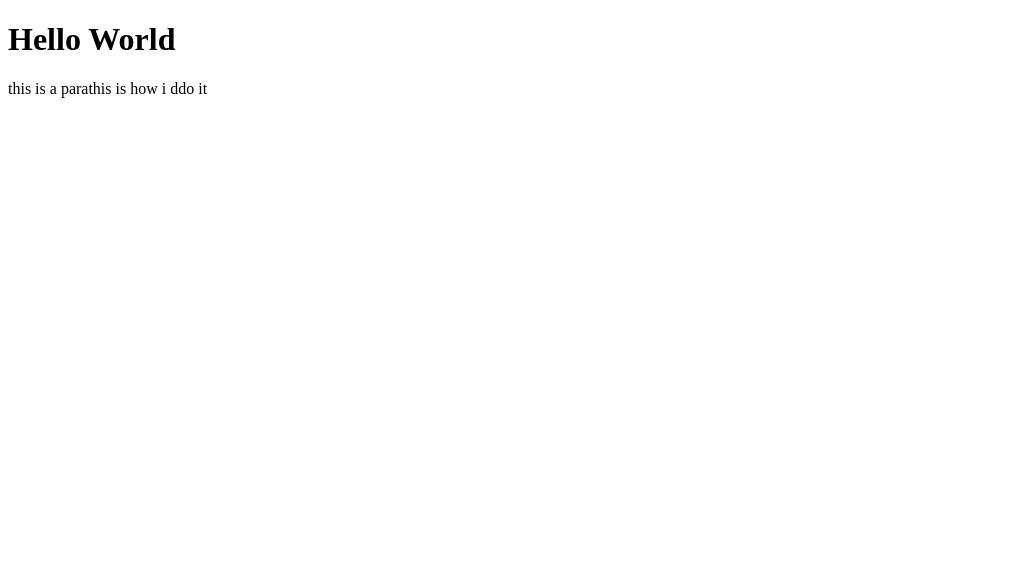
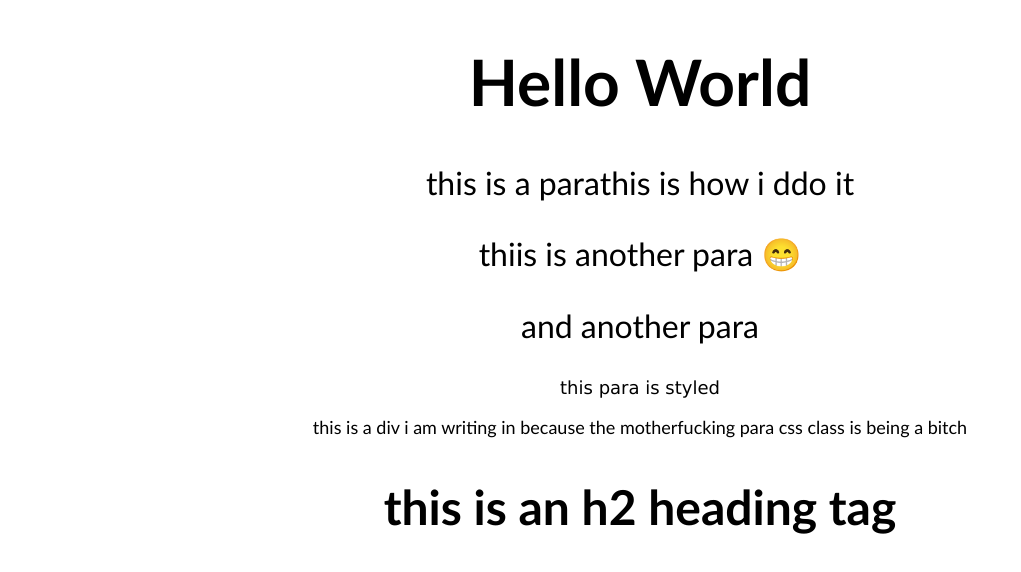
Before and after one commit to bmt123sw/faggot, a plain HTML site: page index.html in a window 1280 px wide. Shown: the whole page, without its empty margins (0-1021 px from the left). Drawn offline with Linux system fonts and the light colour scheme.

Commit message:
added css for para, div, linked stylesheet, damn im so cool .😎

```diff
--- a/index.css
+++ b/index.css
@@ -0,0 +1,15 @@
+.para {
+  font-size: large;
+  font-family: "Lucida Sans", "Lucida Sans Regular", "Lucida Grande",
+    "Lucida Sans Unicode", Geneva, Verdana, sans-serif;
+}
+
+.divi {
+  font-size: large;
+}
+
+body{
+    font-size: xx-large;
+    font-family: 'Gill Sans', 'Gill Sans MT', Calibri, 'Trebuchet MS', sans-serif;
+    text-align: center;
+}
--- a/index.html
+++ b/index.html
@@ -1,18 +1,22 @@
 <!DOCTYPE html>
 <html lang="en">
-<head>
-    <meta charset="UTF-8">
-    <meta http-equiv="X-UA-Compatible" content="IE=edge">
-    <meta name="viewport" content="width=device-width, initial-scale=1.0">
+  <head>
+    <meta charset="UTF-8" />
+    <meta http-equiv="X-UA-Compatible" content="IE=edge" />
+    <meta name="viewport" content="width=device-width, initial-scale=1.0" />
+    <link rel="stylesheet" href="index.css">
     <title>Document</title>
-</head>
-<body>
-    <h1>
-        Hello World
-    </h1>
-    <p>
-        this is a parathis is how i ddo it
-    </p>
-
-</body>
+  </head>
+  <body>
+    <h1>Hello World</h1>
+    <p>this is a parathis is how i ddo it</p>
+    <p>thiis is another para 😁</p>
+    <p>and another para</p>
+    <p class="para">this para is styled</p>
+    <div class="divi">
+      this is a div i am writing in because the motherfucking para css class is
+      being a bitch
+    </div>
+    <h2>this is an h2 heading tag</h2>
+  </body>
 </html>
```
